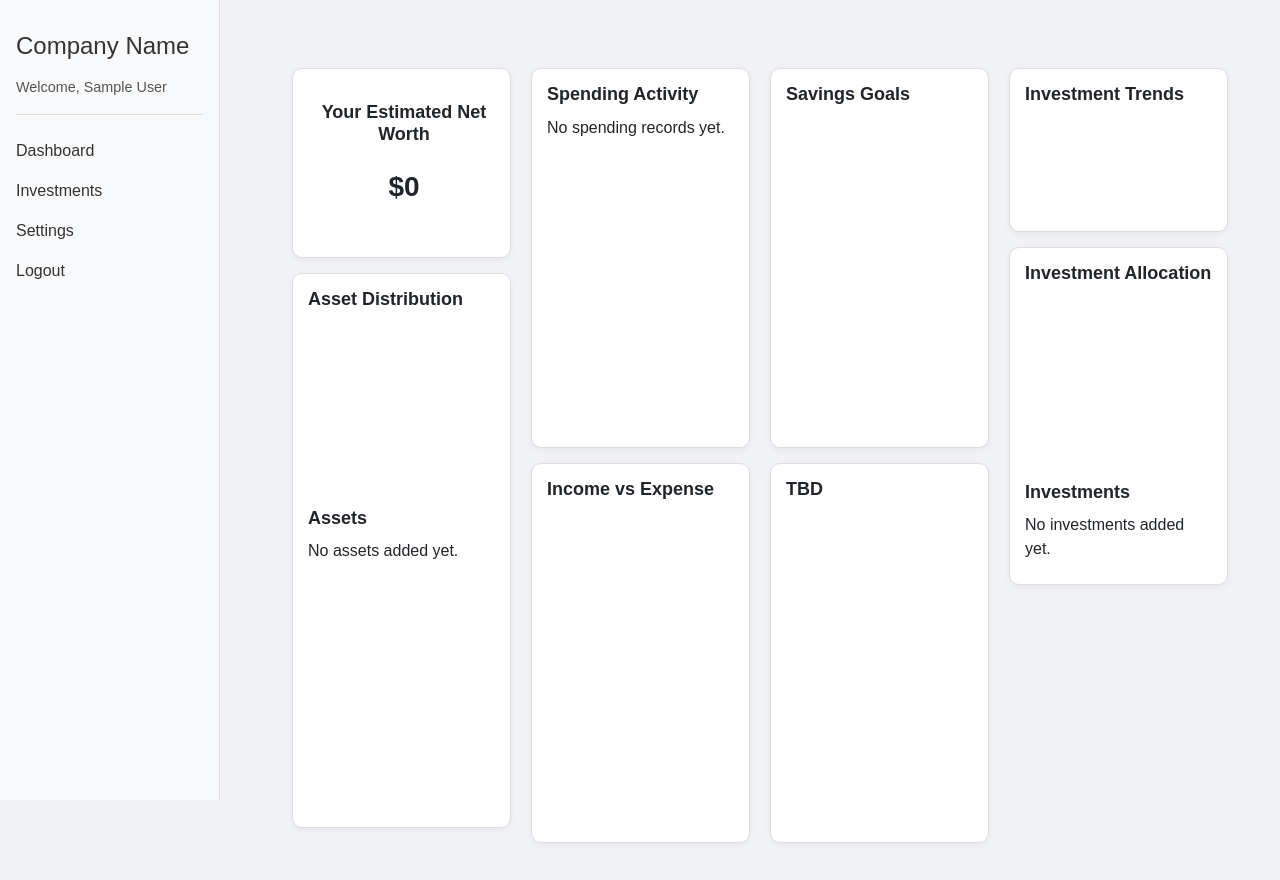
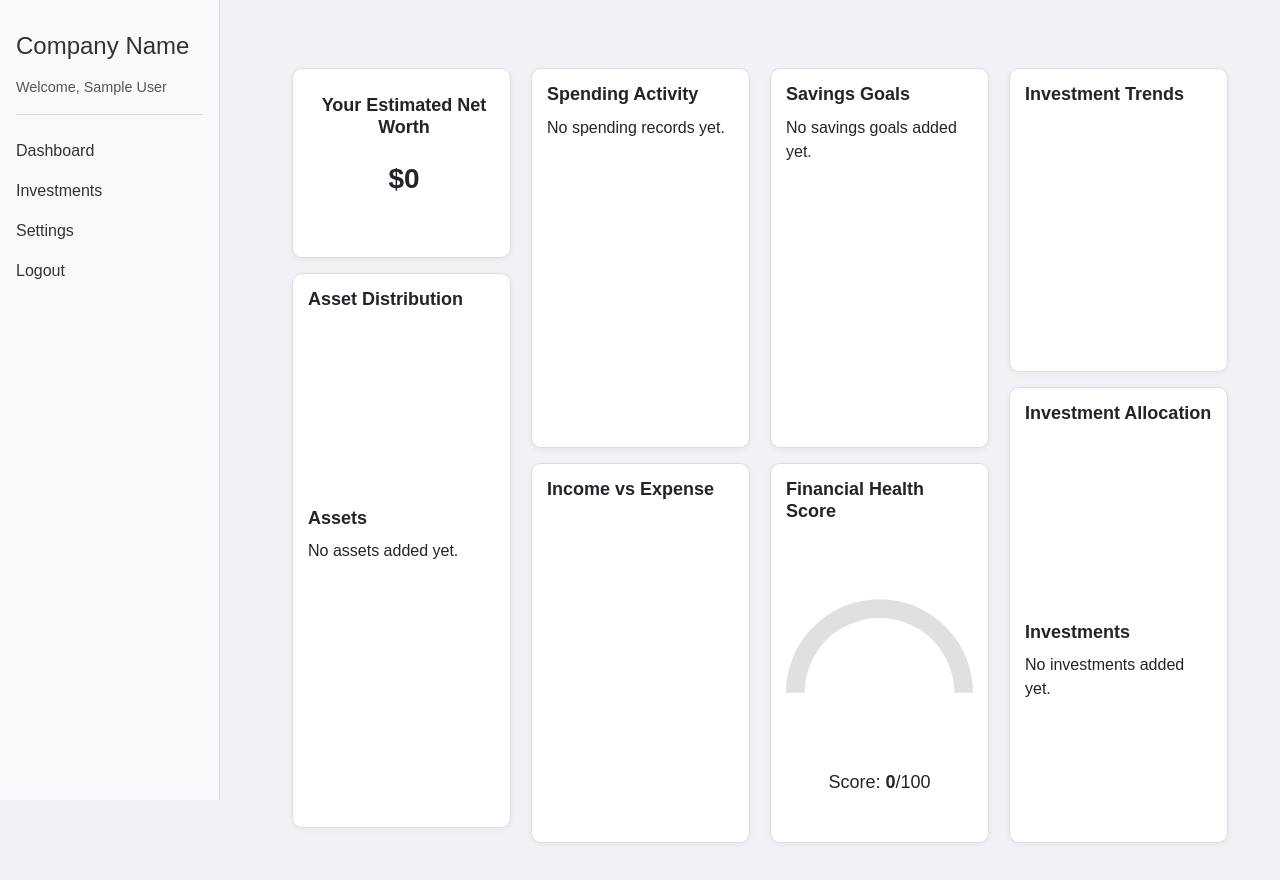
Before and after one commit to lporte04/flask-finance-app, a Flask app: page /dashboard in a window 1280 px wide. Run offline with Flask 3, Linux system fonts and the light colour scheme; the visitor is signed in with stand-in values (Sample User, id 1).

Commit message:
dashboard update

```diff
--- a/app/routes/dashboard.py
+++ b/app/routes/dashboard.py
@@ -1,61 +1,53 @@
-from flask import Blueprint, render_template
+from flask import Blueprint, render_template, jsonify, request
 from flask_login import login_required, current_user
-from app.models import Account, Spending, SavingsGoal, Investment, RecurringExpense
-#imports for alphavantage API
+from app.models import Account, Spending, SavingsGoal, Investment, Asset
 import requests
-from flask import jsonify, request
 
 dashboard = Blueprint('dashboard', __name__)
 
 @dashboard.route('/dashboard')
 @login_required
 def view():
+    # Get the current user's account
+    account = Account.query.filter_by(user_id=current_user.id).first()
 
-    account = Account.query.filter_by(user_id=current_user.id).first()
 
     if account is None:
         return render_template(
-        'dashboard.html',
-        net_worth=0,
-        assets=[],
-        investments=[],
-        spendings=[],
-        savingsgoal=[]
+            'dashboard.html',
+            net_worth=0,
+            assets=[],
+            investments=[],
+            spendings=[],
+            savings_goals=[],
+            health_score=0
         )
 
-
-
+    # Assets
     assets = [
         {'name': 'Cash Balance', 'value': account.current_balance},
+        *[
+            {'name': asset.name, 'value': asset.value}
+            for asset in account.assets
+        ]
     ]
 
-
     # Investments
-    investments = [
-        {'stock_name': inv.stock_name, 'amount': 1000}  # Placeholder until you add 'amount' to Investment model
-        for inv in account.investments
-    ]
-
+    investments = account.investments
 
     # Spendings
-    spendings = [
-        {'item': s.item, 'amount': s.amount, 'date': s.date.strftime('%Y-%m-%d')}
-        for s in account.spendings
-    ]
+    spendings = account.spendings
 
+    # Savings Goals
+    savings_goals = account.savings_goals
 
-    # Savings goals
-    savingsgoal = [
-        {'name': g.item, 'amount': g.cost}
-        for g in account.savings_goals
-    ]
+    # Net Worth Calculation
+    total_assets = account.current_balance + sum(asset.value for asset in account.assets)
+    total_investments = sum(inv.amount for inv in investments)
+    total_spending = sum(s.amount for s in spendings)
+    net_worth = total_assets + total_investments - total_spending
 
-
-    # Net worth = current_balance + total investments - total spendings
-    total_assets = account.current_balance
-    total_investments = sum([1000 for _ in account.investments])  # adjust when Investment has amount
-    total_spending = sum(s.amount for s in account.spendings)
-    net_worth = total_assets + total_investments - total_spending
+    health_score = calculate_health_score(account)
 
 
     return render_template(
@@ -64,11 +56,11 @@ def view():
         assets=assets,
         investments=investments,
         spendings=spendings,
-        savingsgoal=savingsgoal
+        savings_goals=savings_goals,
+        health_score=health_score
     )
 
-
-#API
+# API for stock history
 @dashboard.route('/stock-history')
 @login_required
 def multi_stock_history():
@@ -98,3 +90,18 @@ def multi_stock_history():
         all_data[symbol] = history
 
     return jsonify(all_data)
+
+#health score
+def calculate_health_score(account):
+    income = (account.hourly_wage or 0) * (account.hours_per_week or 0) * 4  # approx monthly income
+    spending = sum(s.amount or 0 for s in account.spendings)
+    savings = sum(goal.current_amount for goal in account.savings_goals)
+
+    if income == 0:
+        return 50  # Neutral default
+
+    savings_rate = savings / income if income else 0
+    spending_rate = spending / income if income else 0
+
+    score = 50 + (savings_rate * 40) - (spending_rate * 30)
+    return int(max(0, min(score, 100)))
--- a/app/templates/dashboard.html
+++ b/app/templates/dashboard.html
@@ -29,9 +29,10 @@
         background-color: #ffffff;
         border: 1px solid #ddd;
         border-radius: 10px;
-        padding: 15px;
+        padding: 15px 15px 30px 15px;
         box-shadow: 0 2px 6px rgba(0, 0, 0, 0.05);
         flex-shrink: 0;
+        overflow-y: auto;
     }
 
     h2{
@@ -51,6 +52,12 @@
 
     .height-50 {
         height: 50%;
+    }
+    .height-40 {
+        height: 40%;
+    }
+    .height-60 {
+        height: 60%;
     }
 
     .height-75 {
@@ -148,6 +155,44 @@
     .expense-amount {
         text-align: right;
     }
+
+    .progress-container {
+        background-color: #eee;
+        border-radius: 10px;
+        overflow: hidden;
+        height: 15px;
+        margin-top: 5px;
+    }
+
+    .progress-bar {
+        height: 100%;
+        text-align: right;
+        padding-right: 5px;
+        color: white;
+        line-height: 15px;
+        font-size: 12px;
+        transition: width 0.6s ease-in-out;
+        border-radius: 10px;
+    }
+    .progress-bar.low {
+        background-color: #e74c3c;  /* Red */
+    }
+    .progress-bar.medium {
+        background-color: #f1c40f;  /* Yellow */
+    }
+    .progress-bar.high {
+        background-color: #2ecc71;  /* Green */
+    }
+
+    .health-score-module canvas {
+        max-height: 120px;
+    }
+
+    .health-score-module {
+        display: flex;
+        flex-direction: column;
+        justify-content: space-between;
+    }
 </style>
 
 <div class="dashboard">
@@ -200,23 +245,48 @@
     <div class="column">
         <div class="module height-50">
             <h2>Savings Goals</h2>
-            <canvas></canvas>
+            {% if savings_goals %}
+        <ul>
+        {% for goal in savings_goals %}
+            <li style="margin-bottom: 15px;">
+                <strong>{{ goal.item }}</strong>: ${{ goal.current_amount }} / ${{ goal.cost }}
+                <div class="progress-container">
+                    <div class="progress-bar
+                        {% if goal.progress_percent < 50 %}low
+                        {% elif goal.progress_percent < 80 %}medium
+                        {% else %}high
+                        {% endif %}"
+                        style="width: {{ goal.progress_percent }}%;">
+                        {{ goal.progress_percent | round(0) }}%
+                </div>
+                {% if goal.is_funded %}
+                    <span style="color: green;">Goal reached! 🎉</span>
+                {% endif %}
+            </li>
+        {% endfor %}
+        </ul>
+    {% else %}
+        <p>No savings goals added yet.</p>
+    {% endif %}
         </div>
 
-        <div class="module height-50">
-            <h2>TBD</h2>
-            <canvas></canvas>
+        <div class="module height-50 health-score-module">
+            <h2>Financial Health Score</h2>
+            <canvas id="healthGauge"></canvas>
+            <p style="text-align: center; font-size: 18px; margin-top: 10px;">
+                Score: <strong>{{ health_score }}</strong>/100
+            </p>
         </div>
     </div>
 
     <!-- Column 4: Investments -->
     <div class="column">
-        <div class="module height-30">
+        <div class="module height-40">
             <h2>Investment Trends</h2>
             <canvas id="investmentLineChart"></canvas>
         </div>
 
-        <div class="module height-70">
+        <div class="module height-60">
             <h2>Investment Allocation</h2>
             <canvas id="investmentDonutChart"></canvas>
             <h2>Investments</h2>
@@ -251,18 +321,76 @@
             }]
         }
     });
+
+
+
+    // Donut chart for investments
+    var ctx2 = document.getElementById('investmentDonutChart').getContext('2d');
+
+    var investmentLabels = [{% for inv in investments %}"{{ inv.stock_name }}"{% if not loop.last %}, {% endif %}{% endfor %}];
+    var investmentAmounts = [{% for inv in investments %}{{ inv.amount or 0 }}{% if not loop.last %}, {% endif %}{% endfor %}];
+
+    new Chart(ctx2, {
+        type: 'doughnut',
+        data: {
+            labels: investmentLabels,
+            datasets: [{
+                data: investmentAmounts,
+                backgroundColor: ['#003300', '#006600', '#009933', '#33cc33', '#99ff99'],
+            }]
+        }
+    });
+    //financial health gauge
+    const healthGauge = document.getElementById('healthGauge').getContext('2d');
+
+    const score = {{ health_score | default(0) }};  // passed from Flask
+    const remaining = 100 - score;
+
+    let backgroundColor = [];
+    // Set color based on the score
+    if (score <= 30) {
+        backgroundColor = ['#ff5f5f', '#e0e0e0']; // Red for low score
+    } else if (score <= 70) {
+        backgroundColor = ['#ffbf00', '#e0e0e0']; // Yellow for medium score
+    } else {
+        backgroundColor = ['#4caf50', '#e0e0e0']; // Green for high score
+    }
+
+    new Chart(healthGauge, {
+        type: 'doughnut',
+        data: {
+            datasets: [{
+                data: [score, remaining],
+                backgroundColor: backgroundColor,
+                borderWidth: 0
+            }]
+        },
+        options: {
+            rotation: -90,
+            circumference: 180,
+            cutout: '80%',
+            plugins: {
+                legend: { display: false },
+                tooltip: { enabled: false }
+            }
+        }
+    });
+
     //Investment history line chart
     async function renderMultiStockChart(symbols) {
         const response = await fetch('/stock-history?' + symbols.map(s => `symbol=${s}`).join('&'));
         const data = await response.json();
 
 
+
         const colors = ['#003300', '#006600', '#009933', '#33cc33', '#99ff99'];
         const datasets = [];
+
 
         symbols.forEach((symbol, index) => {
             const stockData = data[symbol] || [];
             const prices = stockData.map(d => d.close);
+
 
             datasets.push({
                 label: symbol,
@@ -272,6 +400,7 @@
                 tension: 0.1
             });
         });
+
 
         const ctx5 = document.getElementById('investmentLineChart').getContext('2d');
         new Chart(ctx5, {
@@ -300,6 +429,7 @@
         });
     }
 
+
     // Auto-load all user's stock investments
     const stockSymbols = [{% for inv in investments %}"{{ inv.stock_name }}"{% if not loop.last %}, {% endif %}{% endfor %}];
     if (stockSymbols.length > 0) {
@@ -307,23 +437,6 @@
     }
 
 
-    // Donut chart for investments
-    var ctx2 = document.getElementById('investmentDonutChart').getContext('2d');
-
-    var investmentLabels = [{% for inv in investments %}"{{ inv.stock_name }}"{% if not loop.last %}, {% endif %}{% endfor %}];
-    var investmentAmounts = [{% for inv in investments %}{{ inv.amount or 0 }}{% if not loop.last %}, {% endif %}{% endfor %}];
-
-    new Chart(ctx2, {
-        type: 'doughnut',
-        data: {
-            labels: investmentLabels,
-            datasets: [{
-                data: investmentAmounts,
-                backgroundColor: ['#003300', '#006600', '#009933', '#33cc33', '#99ff99'],
-            }]
-        }
-    });
-
 
 
 </script>
```
Also changed, not shown: app/models.py (+8 -0 lines), app/static/dashboard.css (added), app/static/dashboard.js (added).
